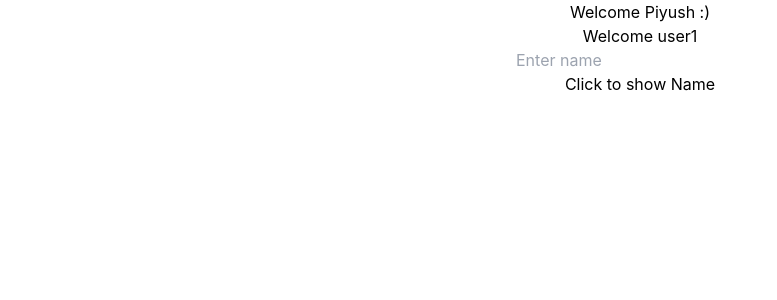
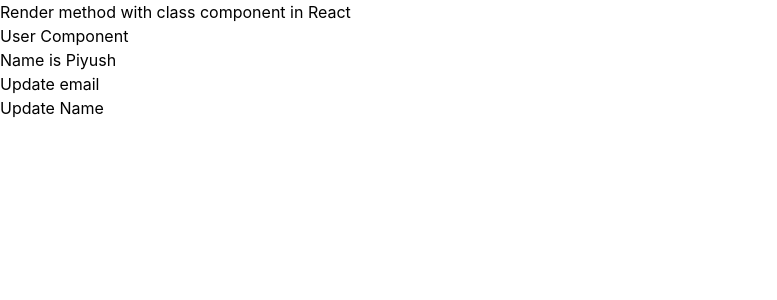
Before and after one commit to PiyushKumar19/Serene, a React (Create React App) app: page / in a window 1280 px wide. Shown: the top 300 px of the page, without its empty margins (0-777 px from the left). Built offline with nearby package versions, Linux system fonts and the light colour scheme.

Commit message:
Constructor and redner methods of life cycle.

```diff
--- a/src/App.js
+++ b/src/App.js
@@ -2,22 +2,17 @@ import logo from './logo.svg';
 import './App.css';
 import React, { Component, useState } from 'react';
 import { Profile } from './Profile';
-import { User } from './User';
+import  User  from './User';
 
 function App() {
-  const [name, setName ] = useState("");
-
-  function greet() {
-    alert(name);
-  }
+  const [name, setName] = useState("Piyush");
   return (
-    <div className="App">
-      <Profile />
-
-      <input type='string' onChange={(e)=>setName(e.target.value)} placeholder='Enter name'></input>
-      <User name={name} funct={greet} />
+    <div>
+      <h1>Render method with class component in React</h1>
+      <User name={name} />
+      <button onClick={()=>setName("Kumar")}>Update Name</button>
     </div>
-  );
+  )
 }
 
 export default App;
--- a/src/User.js
+++ b/src/User.js
@@ -1,10 +1,22 @@
-import { useState } from "react";
-export function User(props) {
-    const [name, setName ] = useState("");
-    return (
-        <div>
-            <h1>{props.name}</h1>
-            <button className="border-1 bg-b-sky-500" onClick={(props.funct)}>Click to show Name</button>
-        </div>
-    )
+import { Component, useState } from "react";
+
+class User extends Component {
+    constructor() {
+        super();
+        this.state = {
+            email: "piyush@1123"
+        };
+    }
+    render()
+    {
+        return (
+            <div>
+                <h1>User Component</h1>
+                <h1>Name is {this.props.name}</h1>
+                <button type="button" onClick={()=>this.setState({email:"kumar@123"})}>Update email</button>
+            </div>
+        )
+    }
 }
+
+export default User;
```
